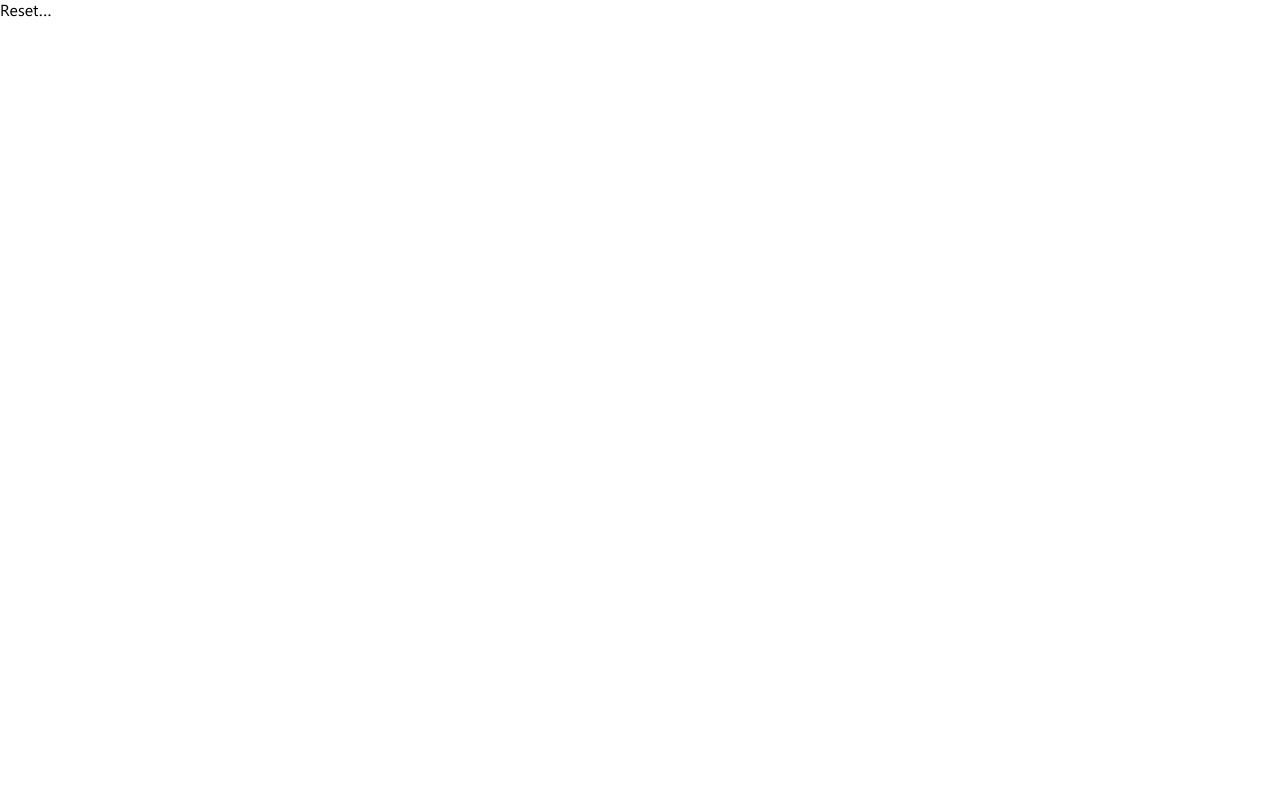
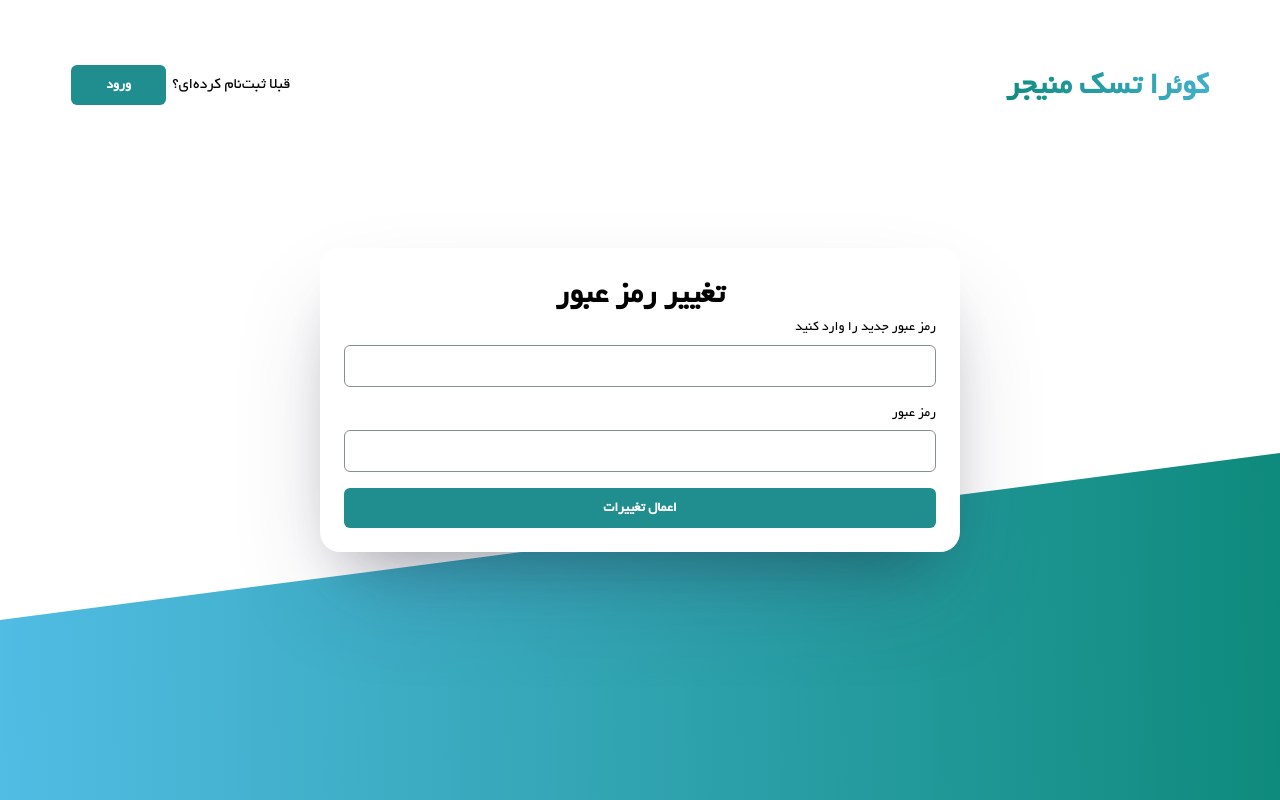
Before and after one commit to fall-Quera-front-end-bootcamp/DeltajsTodo, a React (Vite) app in the folder deltajstodo/: page /api/auth/resetPassword in a window 1280 px wide. Built offline with nearby package versions, Linux system fonts and the light colour scheme.

Commit message:
build : ResetPassWrod page

```diff
--- a/deltajstodo/src/pages/ResetPassword.tsx
+++ b/deltajstodo/src/pages/ResetPassword.tsx
@@ -1,4 +1,8 @@
 import { type FunctionComponent } from 'react'
+import Layout from '../components/layout/Layout'
+import AuthCard from '../components/Card/AuthCard'
+import FormButton from '../components/Buttons/FormButton'
+import Input from '../components/Input/Input'
 
 // eslint-disable-next-line @typescript-eslint/no-empty-interface
 interface ResetPasswordProps {}
@@ -6,9 +10,29 @@ interface ResetPasswordProps {}
 const ResetPassword: FunctionComponent<ResetPasswordProps> = () => {
   return (
     <>
-      <div>
-        <p>Reset...</p>
-      </div>
+      <Layout
+        buttonText={'ورود'}
+        linkText={'قبلا ثبت‌نام کرده‌ای؟'}
+        linkSrc={'/api/auth/resetpassword'}
+      >
+        <AuthCard className="flex flex-col gap-8">
+          <h1 className="text-center font-yekan text-[32px] font-extrabold leading-[45.09px]">
+            تغییر رمز عبور
+          </h1>
+          <div className="flex flex-col gap-4">
+            <Input name="رمز عبور جدید را وارد کنید" type="text" />
+            <Input name="رمز عبور" type="password" />
+            <div className="">
+              <FormButton
+                className=""
+                text="اعمال تغییرات"
+                color="bg-brand-primary"
+                onClickFunction={() => {}}
+              />
+            </div>
+          </div>
+        </AuthCard>
+      </Layout>
     </>
   )
 }
```
